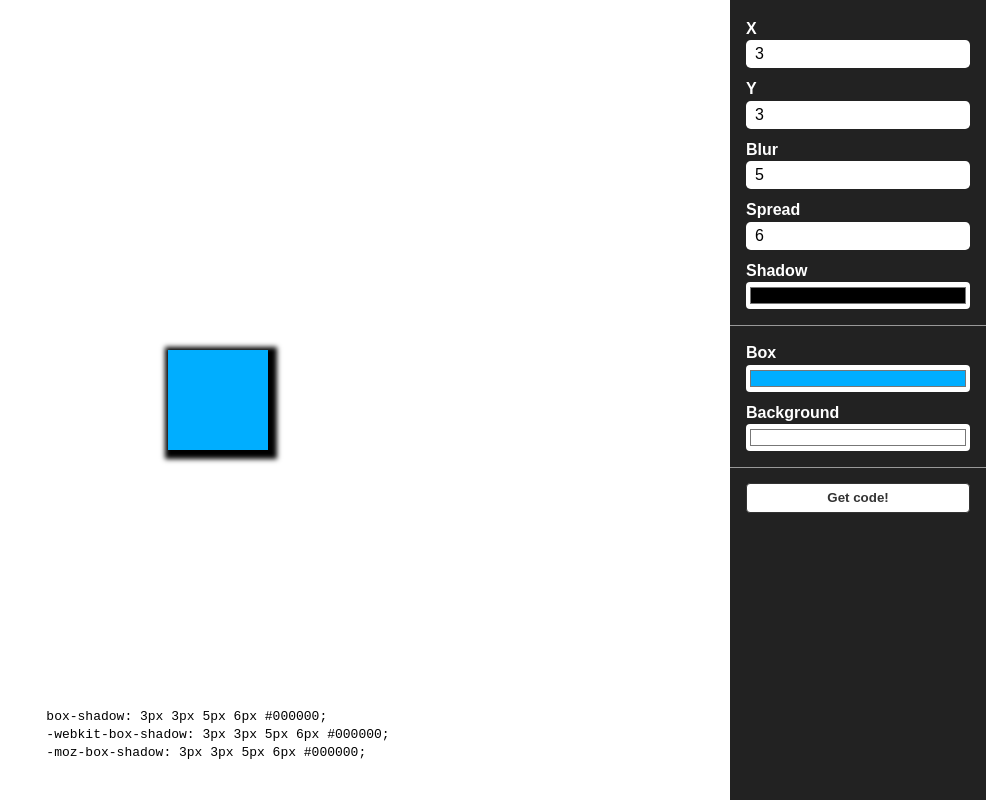
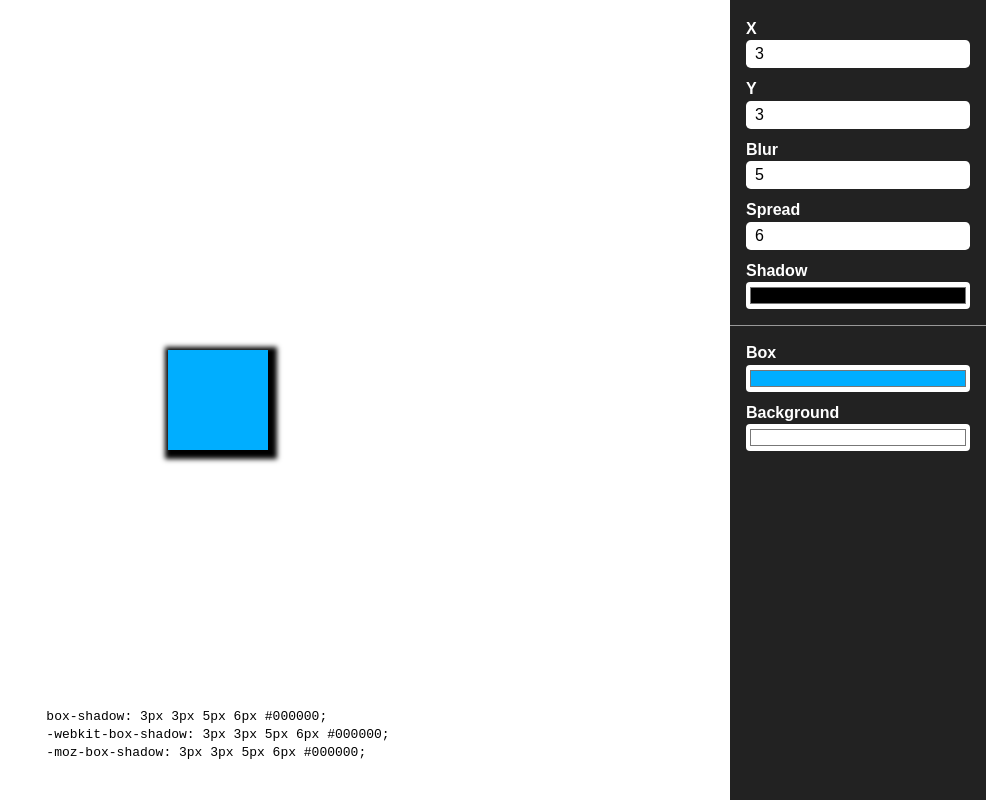
Before and after one commit to jesusgm/box-shadow-generator, a plain HTML site: page index.html in a window 1280 px wide. Shown: the whole page, without its empty margins (294-1280 px from the left). Drawn offline with Linux system fonts and the light colour scheme.

Commit message:
Remove unused code

```diff
--- a/index.html
+++ b/index.html
@@ -39,10 +39,6 @@
 
         <label for="background-color">Background</label>
         <input type="color" name="background-color" id="background-color" value="#FFFFFF">
-
-        <div class="divider"></div>
-
-        <button id="btn-result">Get code!</button>
     </div>
 </body>
 
--- a/script.js
+++ b/script.js
@@ -1,8 +1,6 @@
 document.querySelectorAll("input").forEach(input => {
   input.addEventListener("input", inputChanged);
 });
-
-document.getElementById("btn-result").addEventListener("click", getCode);
 
 getCode();
 
--- a/styles.css
+++ b/styles.css
@@ -80,15 +80,3 @@ input[type="color"] {
   border: none;
   cursor: pointer;
 }
-
-#btn-result {
-  font-family: Arial, Helvetica, sans-serif;
-  font-weight: bold;
-  background: #ffffff;
-  color: #333333;
-  border: 1px solid #333333;
-  margin-top: 0.5rem;
-  border-radius: 0.3em;
-  width: 100%;
-  height: 30px;
-}
```
